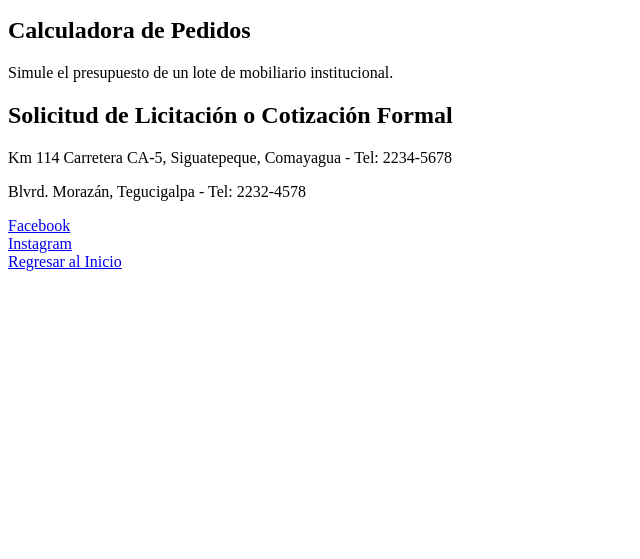
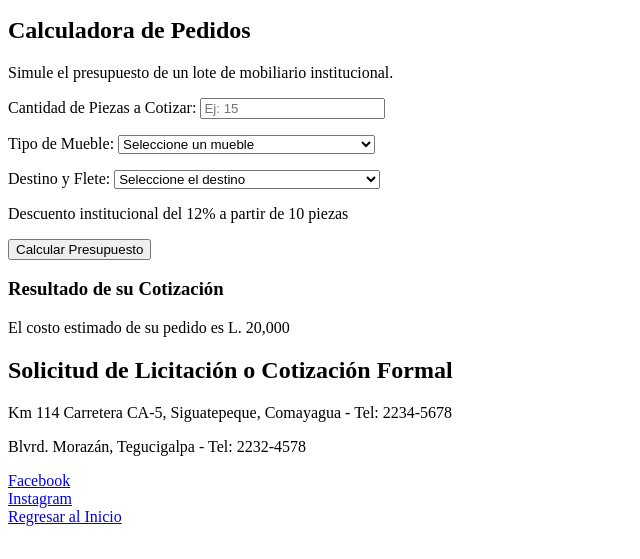
Before and after one commit to Marifer2922/Examen1, a plain HTML site: page Licitaciones.html in a window 1280 px wide. Shown: the part 241-800 px from the top of the page, without its empty margins (0-640 px from the left). Drawn offline with Linux system fonts and the light colour scheme.

Commit message:
Calculadora visual hecha

```diff
--- a/Licitaciones.html
+++ b/Licitaciones.html
@@ -29,6 +29,46 @@
         <section id="Calculadora">
             <h2>Calculadora de Pedidos</h2>
             <p>Simule el presupuesto de un lote de mobiliario institucional.</p>
+            <form action="https://calculadoradepedidos.hn/api/cotización" method="POST" enctype="multipart/form-data">
+                <p>
+                    <label for="cantidad">Cantidad de Piezas a Cotizar:</label>
+                    <input type="number" id="cantidad" name="cantidad" min="1" placeholder="Ej: 15">
+                </p>
+
+                <p>
+                    <label for="mueble">Tipo de Mueble:</label>
+                    <select id="mueble" name="mueble">
+                        <option value="">Seleccione un mueble</option>
+                        <option value="1290">Pupitre Universitario - L. 1,300</option>
+                        <option value="4800">Silla Ergonómica Operativa - L. 800</option>
+                        <option value="24500">Escritorio Ejecutivo en Caoba - L. 1,500</option>
+                        <option value="39900">Mesa de Directorio en Cedro - L. 2,500</option>
+                    </select>
+                </p>
+
+                <p>
+                    <label for="destino">Destino y Flete:</label>
+                    <select id="destino" name="destino">
+                        <option value="">Seleccione el destino</option>
+                        <option value="300">Siguatepeque/Comayagua - Flete: L. 300</option>
+                        <option value="1000">Tegucigalpa o SPS - Flete: L. 1,000</option>
+                        <option value="3500">Roatán/Islas de la Bahía - Flete: L. 3,500</option>
+                    </select>
+                </p>
+
+                <p> Descuento institucional del 12% a partir de 10 piezas</p>
+
+                <button type="button">Calcular Presupuesto</button>
+            </form>
+
+
+
+            <div id="resultado">
+                <h3>Resultado de su Cotización</h3>
+                <p>El costo estimado de su pedido es L. 20,000</p>
+            </div>
+
+
         </section>
 
         <section id="Licitacion">
```
